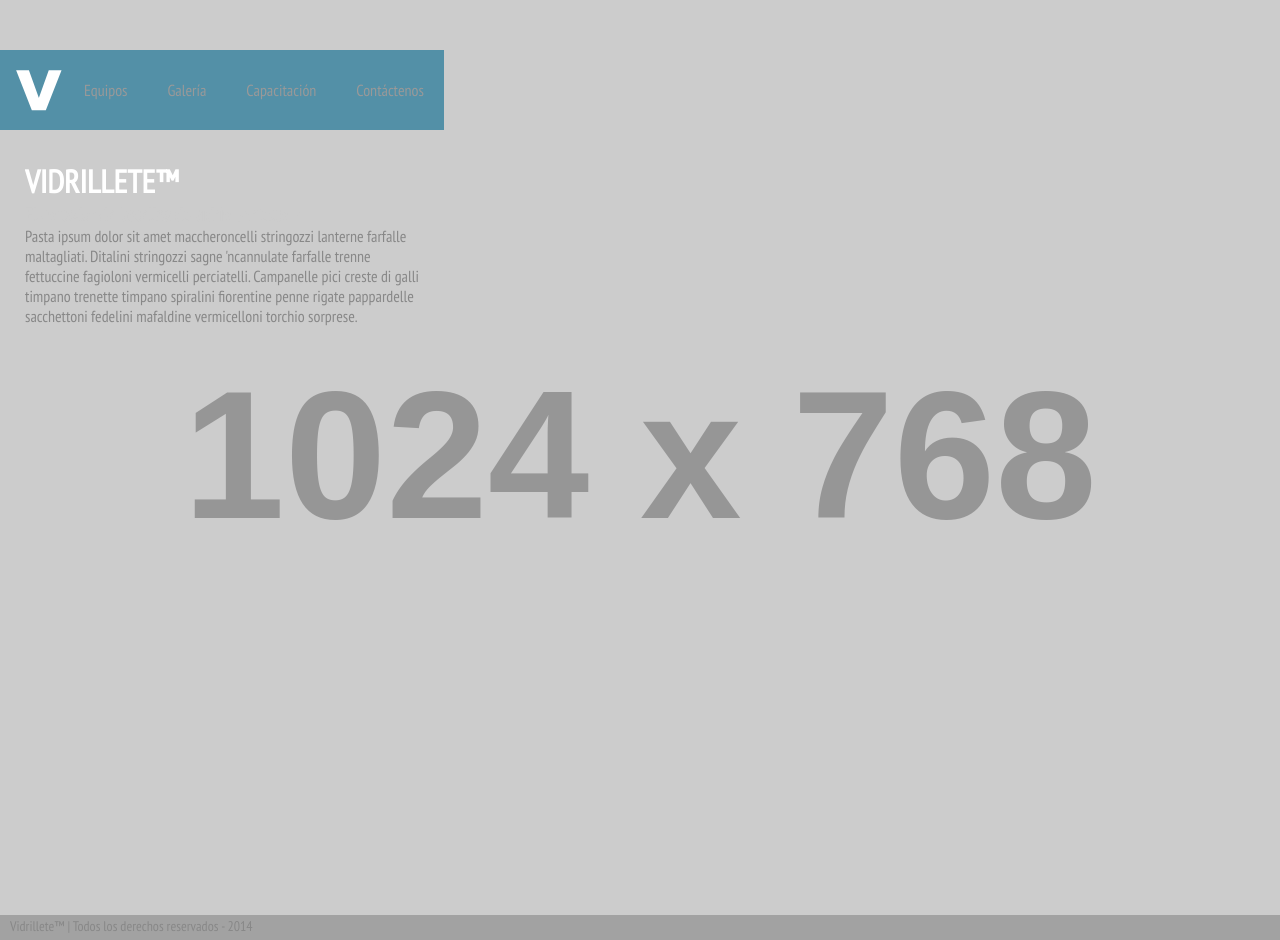
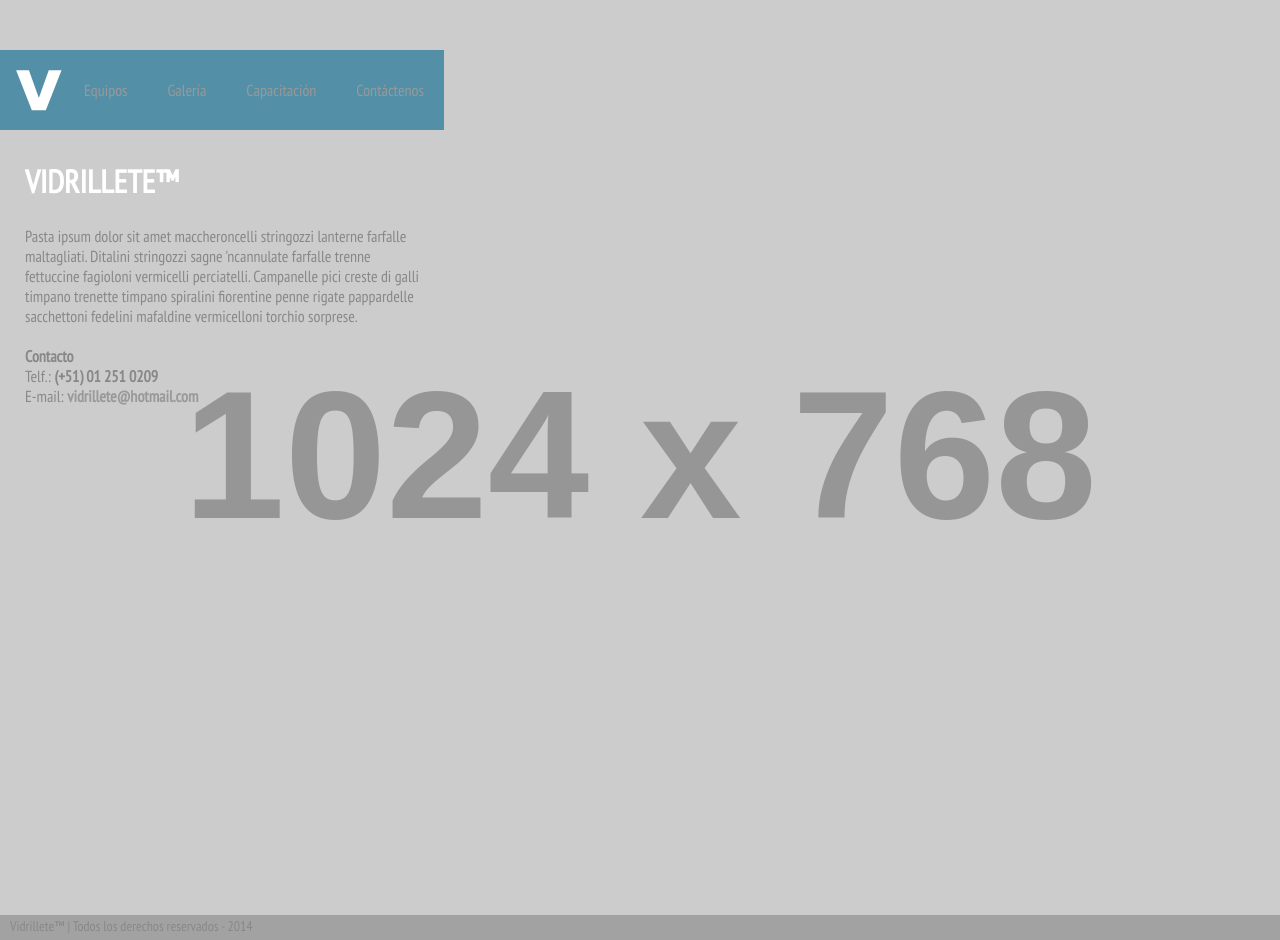
Before and after one commit to degva/vdrllt, a PHP site: page / in a window 1280 px wide. Run offline with PHP 8.4, Linux system fonts and the light colour scheme; grey boxes labelled with a size stand in for pictures from a placeholder-image service; some libraries are stand-ins or nearby versions.

Commit message:
Added other stuff

```diff
--- a/css/common.css
+++ b/css/common.css
@@ -85,7 +85,7 @@ a {
 	overflow: hidden;
 	position: absolute;
 	top: 160px;
-	height: 180px;
+	height: 265px;
 	left: 25px;
 	width: 400px;
 }
--- a/index.php
+++ b/index.php
@@ -27,6 +27,10 @@
 				<h1>VIDRILLETE™</h1>
 				<h3>El cortador de botellas de vidrio perfecto ~</h3>
 				<p>Pasta ipsum dolor sit amet maccheroncelli stringozzi lanterne farfalle maltagliati. Ditalini stringozzi sagne 'ncannulate farfalle trenne fettuccine fagioloni vermicelli perciatelli. Campanelle pici creste di galli timpano trenette timpano spiralini fiorentine penne rigate pappardelle sacchettoni fedelini mafaldine vermicelloni torchio sorprese.</p>
+				<br>
+				<h4>Contacto</h4>
+				<p>Telf.: <b>(+51) 01 251 0209</b></p>
+				<p>E-mail: <a href='mailto:vidrillete@hotmail.com'><b>vidrillete@hotmail.com</b></a></p>
 			</div>
 
 			<!-- news -->
```
